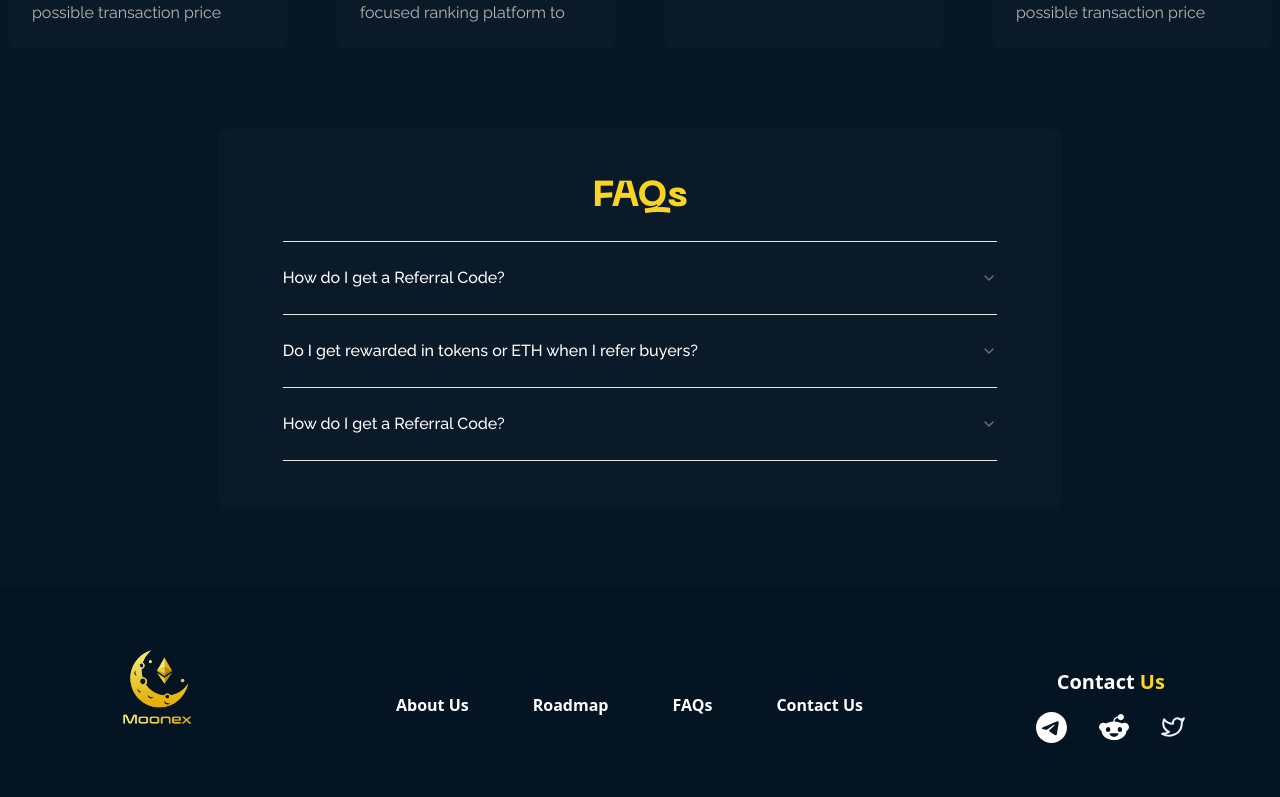
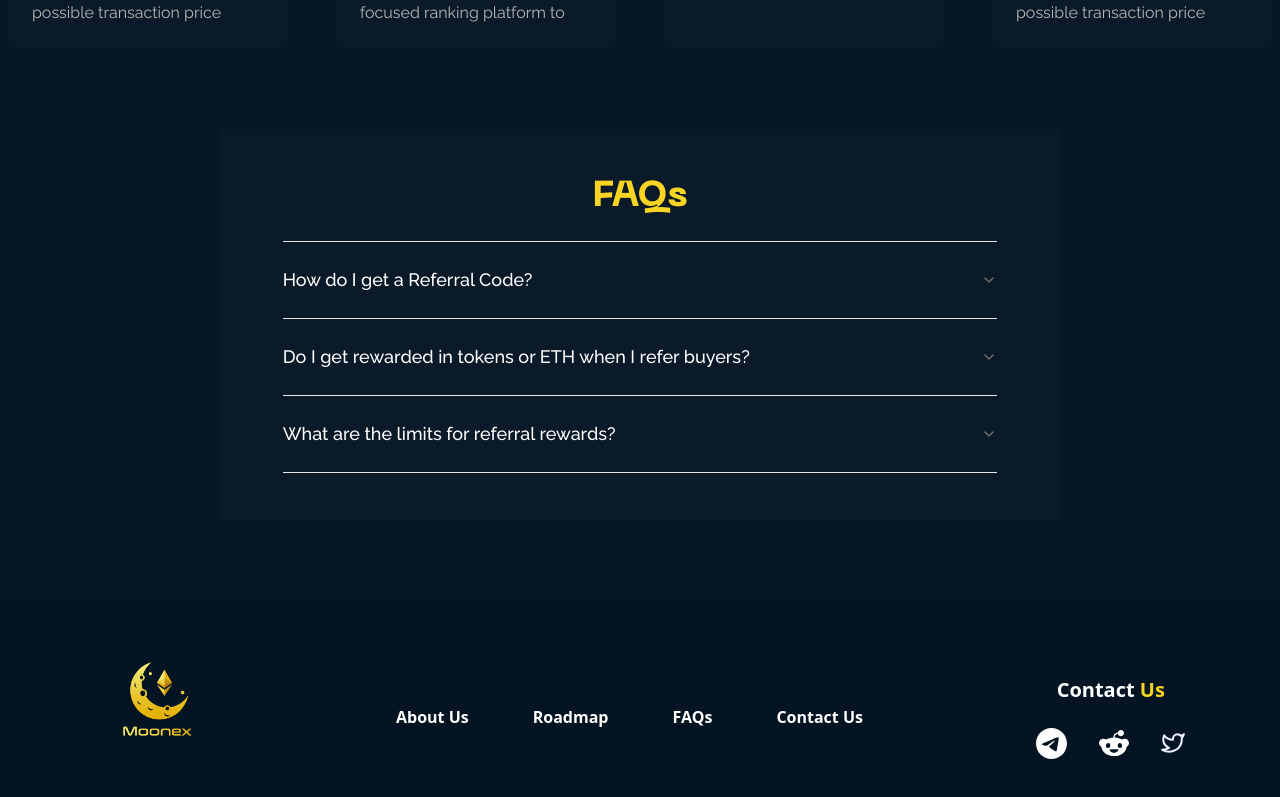
Before and after one commit to vanilla-dd/moonex, a React (Vite) app: page / in a window 1280 px wide. Shown: the part 1690-2487 px from the top of the page. Built offline with nearby package versions, Linux system fonts and the light colour scheme.

Commit message:
fix: stylesss

```diff
--- a/src/components/Faq.tsx
+++ b/src/components/Faq.tsx
@@ -6,41 +6,48 @@ import {
 } from "@/components/ui/accordion";
 
 const Faq = () => {
+  const faqItems = [
+    {
+      id: "item-1",
+      question: "How do I get a Referral Code?",
+      answer: "Your referral code will be available in your account dashboard.",
+    },
+    {
+      id: "item-2",
+      question: "Do I get rewarded in tokens or ETH when I refer buyers?",
+      answer:
+        "You receive your rewards in ETH instantly once someone you refer makes a transaction!",
+    },
+    {
+      id: "item-3",
+      question: "What are the limits for referral rewards?",
+      answer:
+        "There are no limits! Earn as much as you can by referring buyers.",
+    },
+  ];
+
   return (
     <div id="faq" className="flex w-full items-center justify-center">
       <div className="space-y-6 divide-y rounded-lg bg-[#F7F9FF05] px-4 py-6 sm:px-8 lg:w-2/3 lg:px-16 lg:py-12">
         <p className="text-center font-neuemachina text-4xl font-extrabold text-[#F9D423]">
           FAQs
         </p>
-        <div>
-          <Accordion type="single" collapsible className="w-full">
-            <AccordionItem value="item-1" className="py-px md:py-1 lg:py-2">
-              <AccordionTrigger className="text-base font-medium">
-                How do I get a Referral Code?
+        <Accordion type="single" collapsible className="w-full">
+          {faqItems.map((item) => (
+            <AccordionItem
+              key={item.id}
+              value={item.id}
+              className="py-px md:py-1 lg:py-2"
+            >
+              <AccordionTrigger className="text-lg font-medium text-[#ffffff] hover:text-[#F9D423] focus:outline-none">
+                {item.question}
               </AccordionTrigger>
               <AccordionContent className="text-sm text-[#BAB8B8]">
-                Your referral code will be available in your account dashboard.
+                {item.answer}
               </AccordionContent>
             </AccordionItem>
-            <AccordionItem value="item-2" className="py-px md:py-1 lg:py-2">
-              <AccordionTrigger className="text-base font-medium">
-                Do I get rewarded in tokens or ETH when I refer buyers?
-              </AccordionTrigger>
-              <AccordionContent className="text-sm text-[#BAB8B8]">
-                You receive your rewards in ETH instantly once someone you refer
-                makes a transaction!
-              </AccordionContent>
-            </AccordionItem>
-            <AccordionItem value="item-3" className="py-px md:py-1 lg:py-2">
-              <AccordionTrigger className="text-base font-medium">
-                How do I get a Referral Code?
-              </AccordionTrigger>
-              <AccordionContent className="text-sm text-[#BAB8B8]">
-                Your referral code will be available in your account dashboard.
-              </AccordionContent>
-            </AccordionItem>
-          </Accordion>
-        </div>
+          ))}
+        </Accordion>
       </div>
     </div>
   );
--- a/src/components/Features.tsx
+++ b/src/components/Features.tsx
@@ -41,7 +41,7 @@ const FeatureCard = ({
   title: string;
   description: string;
 }) => (
-  <div className="space-y-6 rounded-lg bg-[#f7f9ff05] p-6">
+  <div className="space-y-6 rounded-lg bg-[#f7f9ff05] p-6 hover:shadow-sm hover:shadow-white/20">
     <div className="flex aspect-square w-12 items-center justify-center rounded-full bg-[#212F3A]">
       <Svg />
     </div>
--- a/src/components/Footer.tsx
+++ b/src/components/Footer.tsx
@@ -6,12 +6,20 @@ const Footer = () => {
           <img src="/assets/logo/moonex-logo.png" alt="" className="w-32" />
         </a>
         <div className="flex flex-col gap-2 font-extrabold md:flex-row lg:gap-16">
-          <a href="#about">About Us</a>
-          <a href="/roadmap">Roadmap</a>
-          <a href="#faq">FAQs</a>
-          <a href="/contact">Contact Us</a>
+          <a href="#about" className="hover:text-[#F9D423]">
+            About Us
+          </a>
+          <a href="/roadmap" className="hover:text-[#F9D423]">
+            Roadmap
+          </a>
+          <a href="#faq" className="hover:text-[#F9D423]">
+            FAQs
+          </a>
+          <a href="/contact" className="hover:text-[#F9D423]">
+            Contact Us
+          </a>
         </div>
-        <div className="space-y-4 text-center">
+        <div className="space-y-2 text-center md:space-y-4 lg:space-y-6">
           <p className="text-xl font-extrabold">
             Contact
             <span className="text-[#F9D423]"> Us</span>
--- a/src/components/Hero.tsx
+++ b/src/components/Hero.tsx
@@ -16,10 +16,10 @@ const Hero = () => {
           </p>
         </div>
         <div className="flex gap-4">
-          <Button className="rounded-[999vw] bg-gradient-to-r from-[#E4B40D] to-[#FFE68F] text-xs font-extrabold text-[#111111] outline-1 outline-offset-2 focus-visible:outline-white md:px-6 md:py-5">
+          <Button className="rounded-[999vw] bg-gradient-to-r from-[#E4B40D] to-[#FFE68F] text-xs font-extrabold text-[#111111] outline-1 outline-offset-2 hover:text-black/30 focus-visible:outline-white md:px-6 md:py-5">
             Connect Wallet
           </Button>
-          <Button className="rounded-[999vw] border border-[#E4B40D] bg-transparent text-xs font-extrabold text-[#E4B40D] outline-1 outline-offset-2 focus-visible:outline-white md:px-6 md:py-5">
+          <Button className="rounded-[999vw] border border-[#E4B40D] bg-transparent text-xs font-extrabold text-[#E4B40D] outline-1 outline-offset-2 hover:text-[#E4B40D]/30 hover:text-white focus-visible:outline-white md:px-6 md:py-5">
             Trade Crypto
           </Button>
         </div>
--- a/src/components/Navbar.tsx
+++ b/src/components/Navbar.tsx
@@ -71,7 +71,7 @@ const MobileNav = () => {
           </nav>
 
           <div className="px-6">
-            <Button className="w-full rounded-[999vw] bg-gradient-to-r from-[#E4B40D] to-[#FFE68F] py-6 text-lg font-extrabold text-[#111111] outline-1 outline-offset-2 focus-visible:outline-white">
+            <Button className="rounded-[999vw] bg-gradient-to-r from-[#E4B40D] to-[#FFE68F] text-xs font-extrabold text-[#111111] outline-1 outline-offset-2 hover:text-black/30 focus-visible:outline-white md:px-6 md:py-5">
               Connect Wallet
             </Button>
           </div>
@@ -88,7 +88,7 @@ const Navbar = () => {
       <Logo />
       <div className="hidden items-center font-extrabold md:flex md:gap-8 md:text-sm lg:gap-14 lg:text-base xl:gap-24 xl:text-lg">
         {navLinks.map((link) => (
-          <a key={link.href} href={link.href}>
+          <a key={link.href} href={link.href} className="hover:text-[#FFE68F]">
             {link.label}
           </a>
         ))}
--- a/src/index.css
+++ b/src/index.css
@@ -94,3 +94,7 @@
     @apply bg-background text-foreground;
   }
 }
+
+::selection {
+  background-color: rgb(251 113 133);
+}
```
Also changed, not shown: 1 other file (tests, documents, lock files or other folders).
